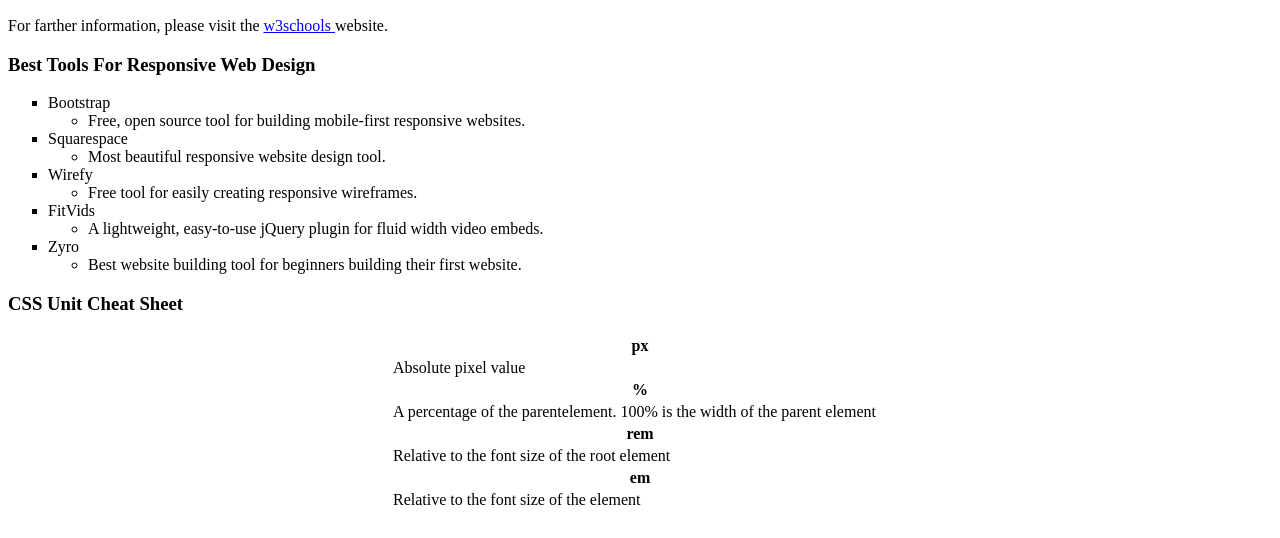
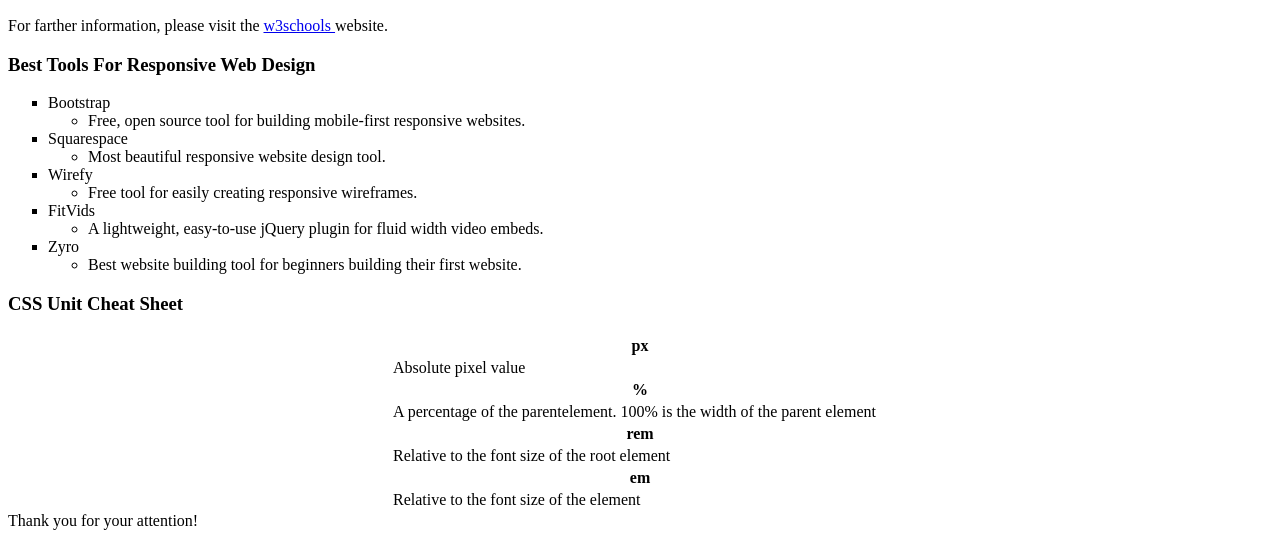
Before and after one commit to tatiagujabidze/first-repo, a plain HTML site: page index.html in a window 1280 px wide. Shown: the part 435-973 px from the top of the page. Drawn offline with Linux system fonts and the light colour scheme.

Commit message:
add thank you note to the html file

```diff
--- a/index.html
+++ b/index.html
@@ -116,5 +116,6 @@
         </td>
       </tr>
   </table>
+  <p2> Thank you for your attention! </p2>
 </body>
 </html>
```
